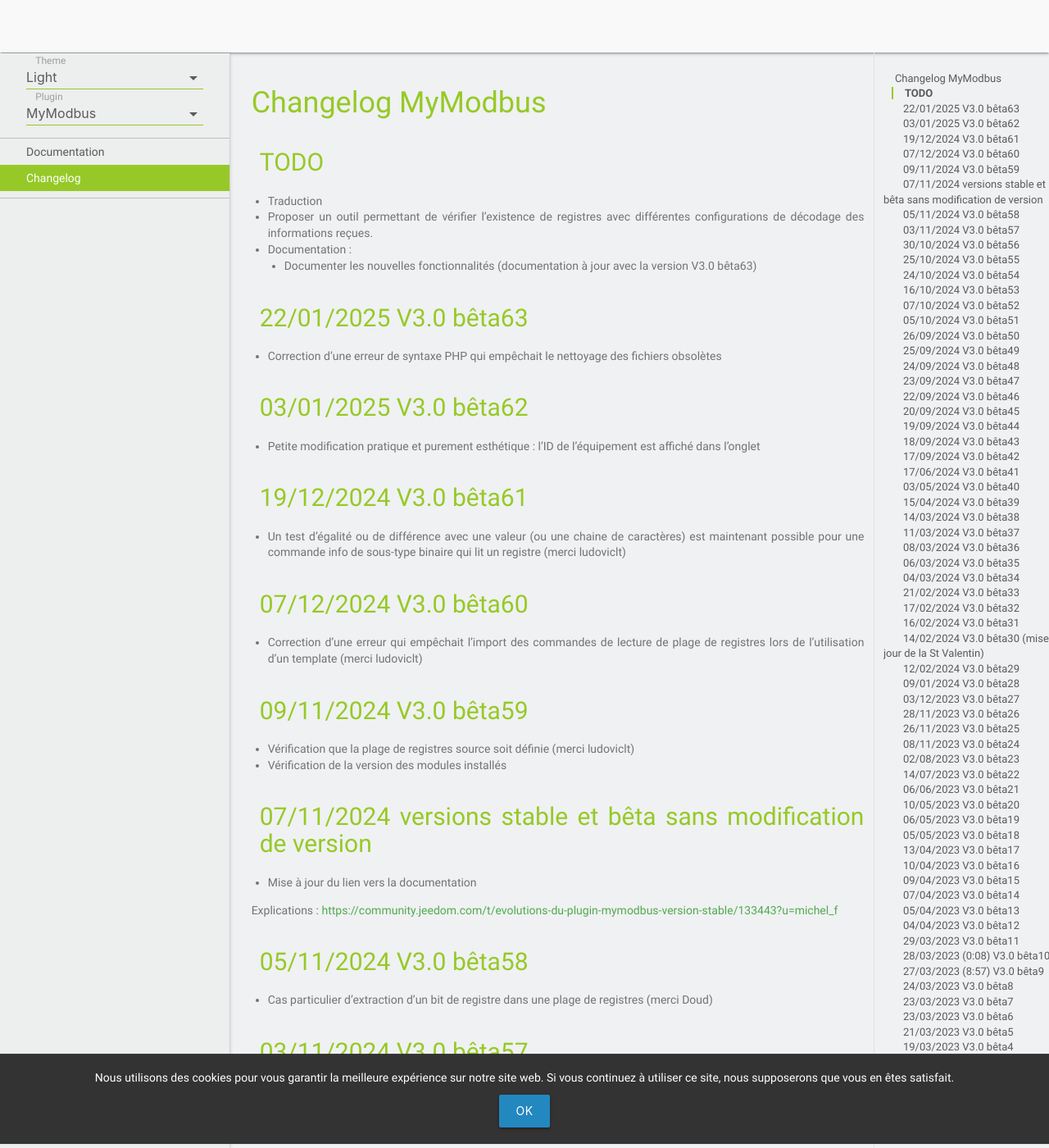
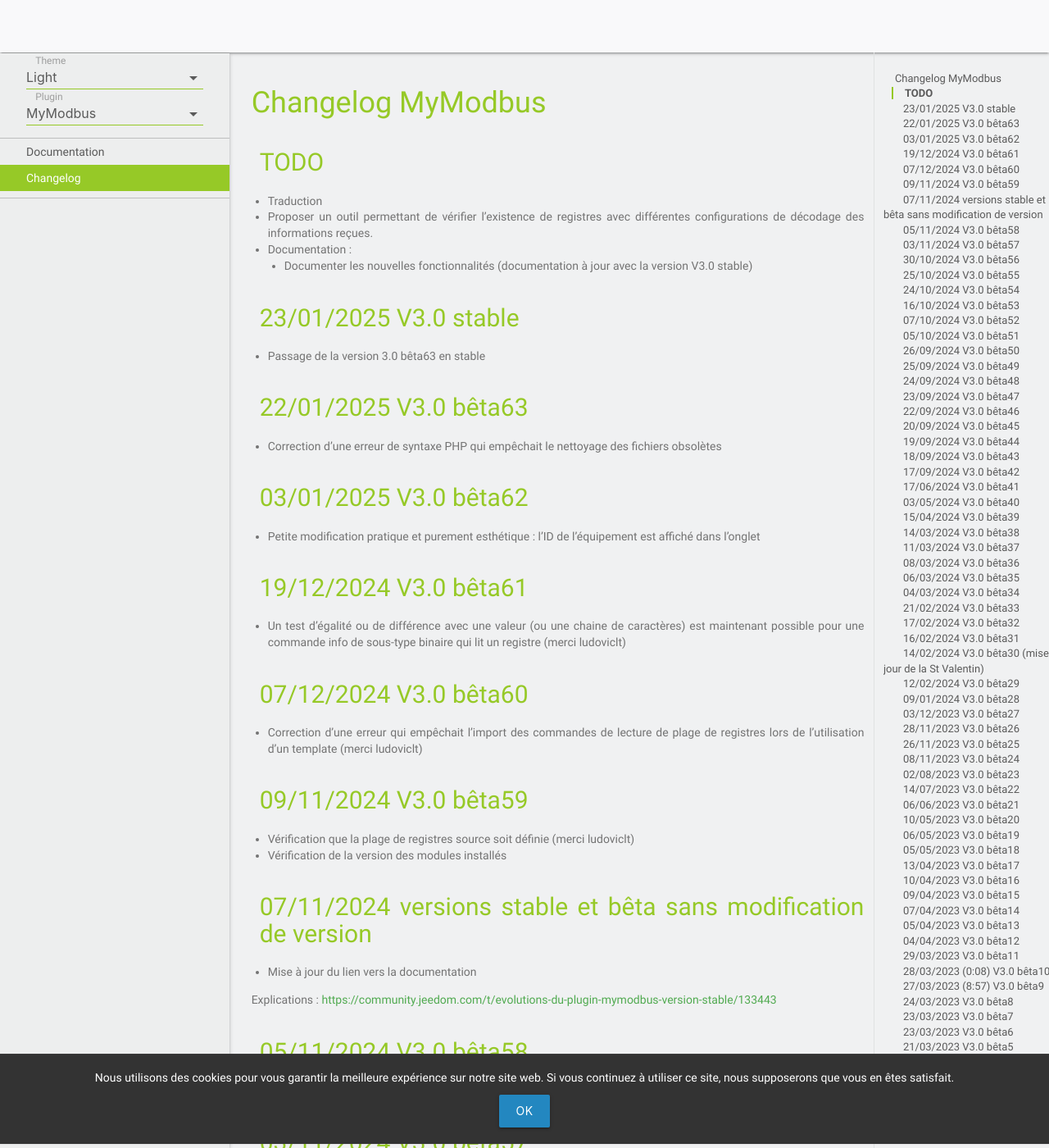
Before and after one commit to MrWaloo/jeedom-plugins-doc, a Jekyll site: the page built from docs/fr_FR/mymodbus_changelog.md, in a window 1280 px wide and 1400 px high. Shown: the whole window at 82% size. Built offline with Jekyll 4.4.1, drawn with Linux system fonts in a browser that asks for light colours; emoji names are drawn with the system emoji font; our own code applies the rules of GitHub Pages for plain Markdown files.

Commit message:
Update mymodbus_changelog.md

```diff
--- a/docs/fr_FR/mymodbus_changelog.md
+++ b/docs/fr_FR/mymodbus_changelog.md
@@ -4,7 +4,10 @@
 - Traduction
 - Proposer un outil permettant de vérifier l'existence de registres avec différentes configurations de décodage des informations reçues.
 - Documentation :
-  - Documenter les nouvelles fonctionnalités (documentation à jour avec la version V3.0 bêta63)
+  - Documenter les nouvelles fonctionnalités (documentation à jour avec la version V3.0 stable)
+
+## 23/01/2025 V3.0 stable
+- Passage de la version 3.0 bêta63 en stable
 
 ## 22/01/2025 V3.0 bêta63
 - Correction d'une erreur de syntaxe PHP qui empêchait le nettoyage des fichiers obsolètes
@@ -25,7 +28,7 @@
 ## 07/11/2024 versions stable et bêta sans modification de version
 - Mise à jour du lien vers la documentation
 
-Explications : [https://community.jeedom.com/t/evolutions-du-plugin-mymodbus-version-stable/133443?u=michel_f](https://community.jeedom.com/t/evolutions-du-plugin-mymodbus-version-stable/133443?u=michel_f)
+Explications : [https://community.jeedom.com/t/evolutions-du-plugin-mymodbus-version-stable/133443](https://community.jeedom.com/t/evolutions-du-plugin-mymodbus-version-stable/133443)
 
 ## 05/11/2024 V3.0 bêta58
 - Cas particulier d'extraction d'un bit de registre dans une plage de registres (merci Doud)
```
